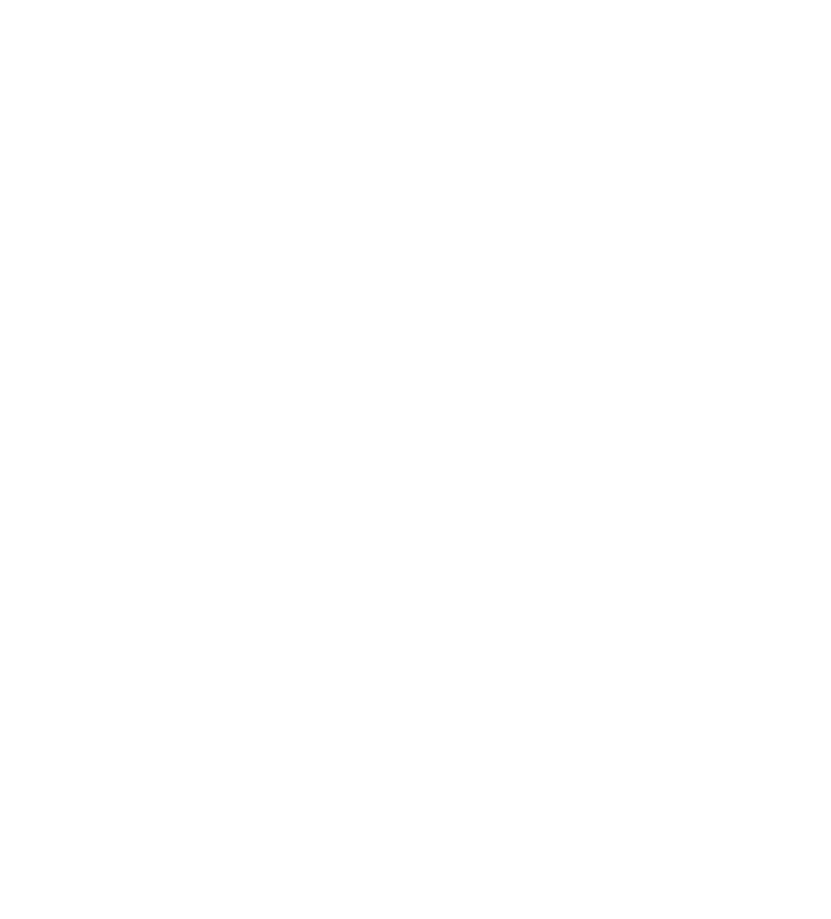
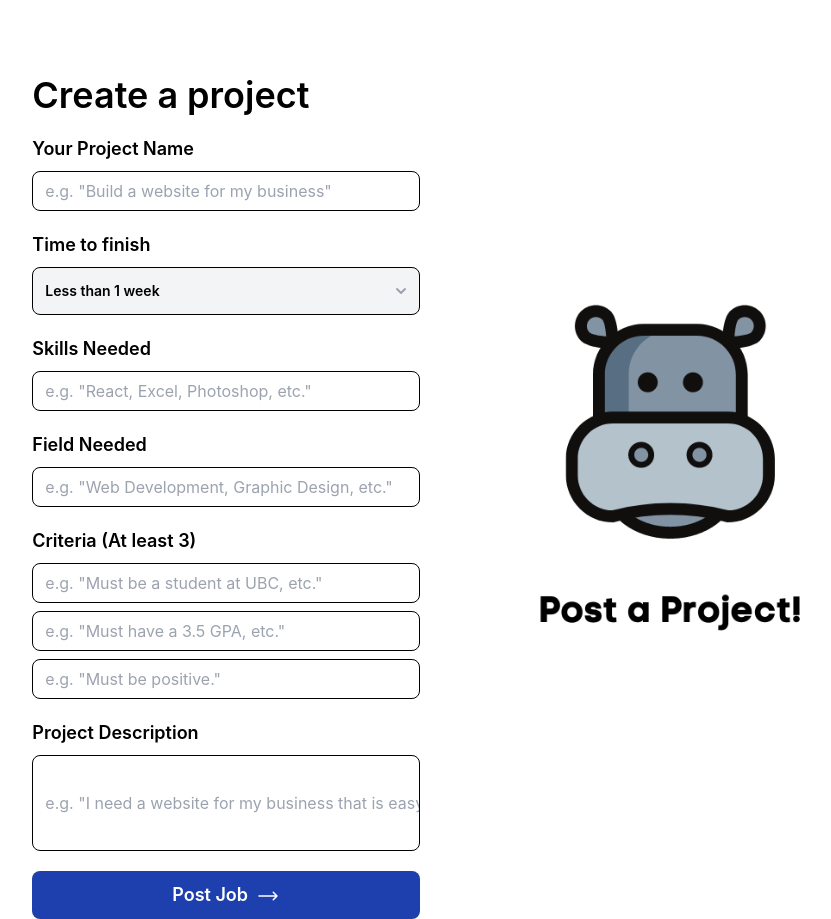
Before and after one commit to biahudaom/SWP-front-end-clone, a Next.js app: page /postjob in a window 1280 px wide. Shown: the part 80-999 px from the top of the page, without its empty margins (181-1012 px from the left). Before the commit the page ends 800 px from the top, so only its background shows below. Built offline with nearby package versions, Linux system fonts and the light colour scheme.

Commit message:
Added Post Project

```diff
--- a/package.json
+++ b/package.json
@@ -9,9 +9,11 @@
     "lint": "next lint"
   },
   "dependencies": {
+    "@headlessui/react": "^1.7.2",
     "@heroicons/react": "^1.0.6",
     "axios": "^0.27.2",
     "caniuse-lite": "^1.0.30001396",
+    "heroicons": "^2.0.11",
     "next": "12.3.0",
     "nprogress": "^0.2.0",
     "react": "18.2.0",
--- a/pages/postjob.tsx
+++ b/pages/postjob.tsx
@@ -1,7 +1,172 @@
 import React from 'react';
+import Image from 'next/image';
+import { Fragment, useState } from 'react';
+import { Listbox, Transition } from '@headlessui/react';
+import { CheckIcon, ChevronDownIcon } from '@heroicons/react/solid';
 
-function postjob() {
-  return <div></div>;
+function Postjob() {
+  const people = [
+    { name: 'Less than 1 week' },
+    { name: '1 - 2 weeks' },
+    { name: '2 - 5 weeks' },
+    { name: '5 - 10 weeks' },
+    { name: 'More than 10 weeks' },
+  ];
+
+  const [selected, setSelected] = useState(people[0]);
+
+  return (
+    <div className="flex justify-center mt-20">
+      <div className="flex justify-between w-8/12 h-screen ">
+        <form className="space-y-5 font-semibold text-lg">
+          <div className=" text-4xl ">Create a project</div>
+          <div>
+            <h1>Your Project Name</h1>
+            <input
+              className="font-normal text-base border border-black rounded-lg h-10 w-full xl:w-11/12 mt-2 focus:outline-none focus:border-sky-500 focus:ring-sky-500 focus:ring-1 self-center  xl:col-span-3 focus:shadow-md pl-3"
+              type="text"
+              required
+              placeholder='e.g. "Build a website for my business"'
+            />
+          </div>
+          <div>
+            <h1>Time to finish </h1>
+            <Listbox value={selected} onChange={setSelected}>
+              <div className="relative bg-gray-100 flex justify-start items-center border border-black rounded-lg h-12 w-full xl:w-11/12 mt-2">
+                <Listbox.Button className="relative w-full bg-gray-100 cursor-default rounded-lg  py-2 pl-3 pr-10 text-left focus:outline-none focus-visible:border-indigo-500 focus-visible:ring-2 focus-visible:ring-white focus-visible:ring-opacity-75 focus-visible:ring-offset-2 focus-visible:ring-offset-orange-300 sm:text-sm">
+                  <span className="block truncate">{selected.name}</span>
+                  <span className="pointer-events-none absolute inset-y-0 right-0 flex items-center pr-2">
+                    <ChevronDownIcon
+                      className="h-5 w-5 text-gray-400"
+                      aria-hidden="true"
+                    />
+                  </span>
+                </Listbox.Button>
+                <Transition
+                  as={Fragment}
+                  leave="transition ease-in duration-100"
+                  leaveFrom="opacity-100"
+                  leaveTo="opacity-0"
+                >
+                  <Listbox.Options className="absolute top-12 mt-1 max-h-60 w-full overflow-auto rounded-md bg-white py-1 text-base shadow-lg ring-1 ring-black ring-opacity-5 focus:outline-none sm:text-sm">
+                    {people.map((person, personIdx) => (
+                      <Listbox.Option
+                        key={personIdx}
+                        className={({ active }) =>
+                          `relative cursor-default select-none py-2 pl-10 pr-4 flex justify-between ${
+                            active
+                              ? 'bg-amber-100 text-amber-900'
+                              : 'text-gray-900'
+                          }`
+                        }
+                        value={person}
+                      >
+                        {({ selected }) => (
+                          <>
+                            <span
+                              className={`block truncate ${
+                                selected ? 'font-medium' : 'font-normal'
+                              }`}
+                            >
+                              {person.name}
+                            </span>
+                            {selected ? (
+                              <span className="relative inset-y-0 left-0 flex items-center pl-3 text-amber-600">
+                                <CheckIcon
+                                  className="h-5 w-5 "
+                                  aria-hidden="true"
+                                />
+                              </span>
+                            ) : null}
+                          </>
+                        )}
+                      </Listbox.Option>
+                    ))}
+                  </Listbox.Options>
+                </Transition>
+              </div>
+            </Listbox>
+          </div>
+          <div>
+            <h1>Skills Needed</h1>
+            <input
+              className="font-normal text-base border border-black rounded-lg h-10 w-full xl:w-11/12 mt-2 focus:outline-none focus:border-sky-500 focus:ring-sky-500 focus:ring-1 self-center  xl:col-span-3 focus:shadow-md pl-3"
+              type="text"
+              required
+              placeholder='e.g. "React, Excel, Photoshop, etc."'
+            />
+          </div>
+          <div>
+            <h1>Field Needed </h1>
+            <input
+              className="font-normal text-base border border-black rounded-lg h-10 w-full xl:w-11/12 mt-2 focus:outline-none focus:border-sky-500 focus:ring-sky-500 focus:ring-1 self-center  xl:col-span-3 focus:shadow-md pl-3"
+              type="text"
+              required
+              placeholder='e.g. "Web Development, Graphic Design, etc."'
+            />
+          </div>
+          <div>
+            <h1>Criteria (At least 3)</h1>
+            <input
+              className="font-normal text-base border border-black rounded-lg h-10 w-full xl:w-11/12 mt-2 focus:outline-none focus:border-sky-500 focus:ring-sky-500 focus:ring-1 self-center  xl:col-span-3 focus:shadow-md pl-3"
+              type="text"
+              required
+              placeholder='e.g. "Must be a student at UBC, etc."'
+            />
+            <input
+              className="font-normal text-base border border-black rounded-lg h-10 w-full xl:w-11/12 mt-2 focus:outline-none focus:border-sky-500 focus:ring-sky-500 focus:ring-1 self-center  xl:col-span-3 focus:shadow-md pl-3"
+              type="text"
+              required
+              placeholder='e.g. "Must have a 3.5 GPA, etc."'
+            />
+            <input
+              className="font-normal text-base border border-black rounded-lg h-10 w-full xl:w-11/12 mt-2 focus:outline-none focus:border-sky-500 focus:ring-sky-500 focus:ring-1 self-center  xl:col-span-3 focus:shadow-md pl-3"
+              type="text"
+              required
+              placeholder='e.g. "Must be positive."'
+            />
+          </div>
+          <div>
+            <h1>Project Description </h1>
+            <input
+              className="font-normal text-base border border-black rounded-lg h-24 w-full xl:w-11/12 mt-2 focus:outline-none focus:border-sky-500 focus:ring-sky-500 focus:ring-1 self-center xl:col-span-3 focus:shadow-md pl-3"
+              type="text"
+              required
+              placeholder='e.g. "I need a website for my business that is easy to use and looks good."'
+            />
+          </div>
+          <button
+            type="submit"
+            className="w-11/12 h-12 bg-blue-800 font-semibold text-white rounded-lg p-5 hover:bg-blue-900 transition-all flex justify-center items-center self-center hover:shadow-md "
+          >
+            <h1 className="mr-2">Post Job</h1>
+            <svg
+              xmlns="http://www.w3.org/2000/svg"
+              fill="none"
+              viewBox="0 0 24 24"
+              strokeWidth={1.5}
+              stroke="currentColor"
+              className="w-6 h-6 mt-[0.15rem]"
+            >
+              <path
+                strokeLinecap="round"
+                strokeLinejoin="round"
+                d="M17.25 8.25L21 12m0 0l-3.75 3.75M21 12H3"
+              />
+            </svg>
+          </button>
+        </form>
+        <div className="hidden xl:flex justify-end items-center">
+          <Image
+            src={'/logoPostJob.png'}
+            alt="Picture of the author"
+            width={800}
+            height={800}
+          />
+        </div>
+      </div>
+    </div>
+  );
 }
 
-export default postjob;
+export default Postjob;
```
Also changed, not shown: public/logoPostJob.png (added), 1 other file (tests, documents, lock files or other folders).
